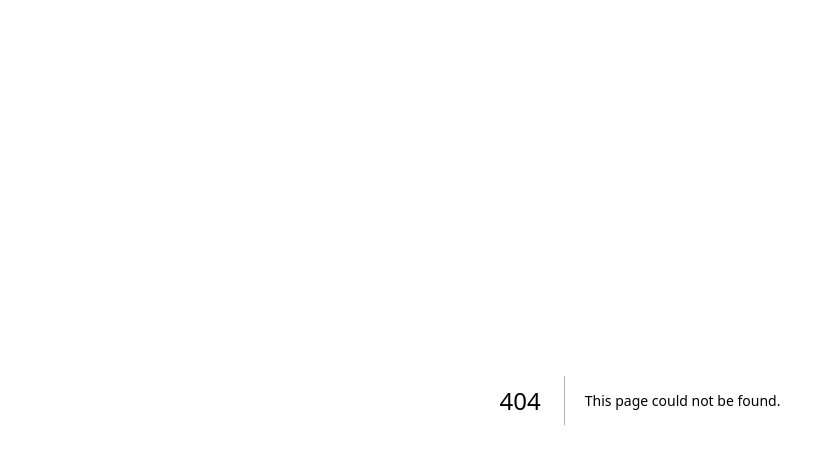
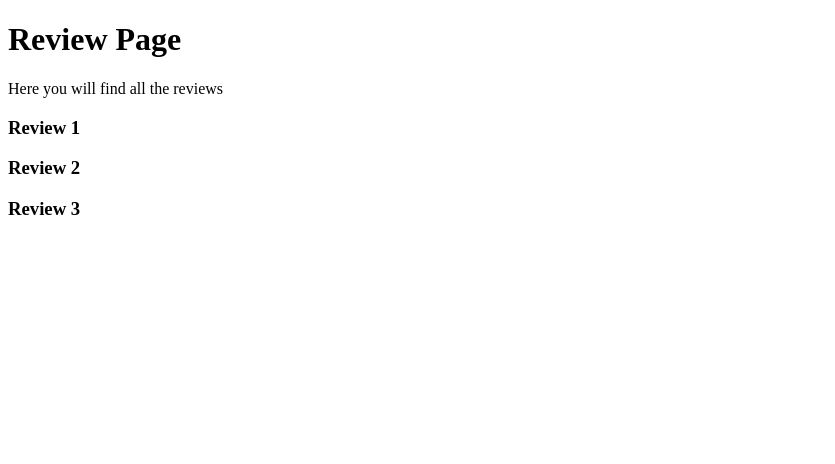
Before and after one commit to JoyDhar32/lessons, a Next.js app in the folder Next Js/basic/: page /blogs/1/reviews in a window 1280 px wide. Before the commit this address had no page. Shown: the top 464 px of the page, without its empty margins (0-835 px from the left). Built offline with nearby package versions, Linux system fonts and the light colour scheme.

Commit message:
nested Dynamic Route

```diff
--- /dev/null
+++ b/Next Js/basic/src/app/blogs/[blogsID]/reviews/page.tsx
@@ -0,0 +1,13 @@
+import React from 'react'
+
+export default function page() {
+  return (
+    <div>
+        <h1> Review Page </h1>
+        <p>Here you will find all the reviews</p>
+        <h3>Review 1</h3>
+        <h3>Review 2</h3>
+        <h3>Review 3</h3>
+    </div>
+  )
+}
```
Also changed, not shown: Next Js/basic/src/app/blogs/[blogsID]/reviews/[reviewID]/page.tsx (added, +9 -0 lines).
